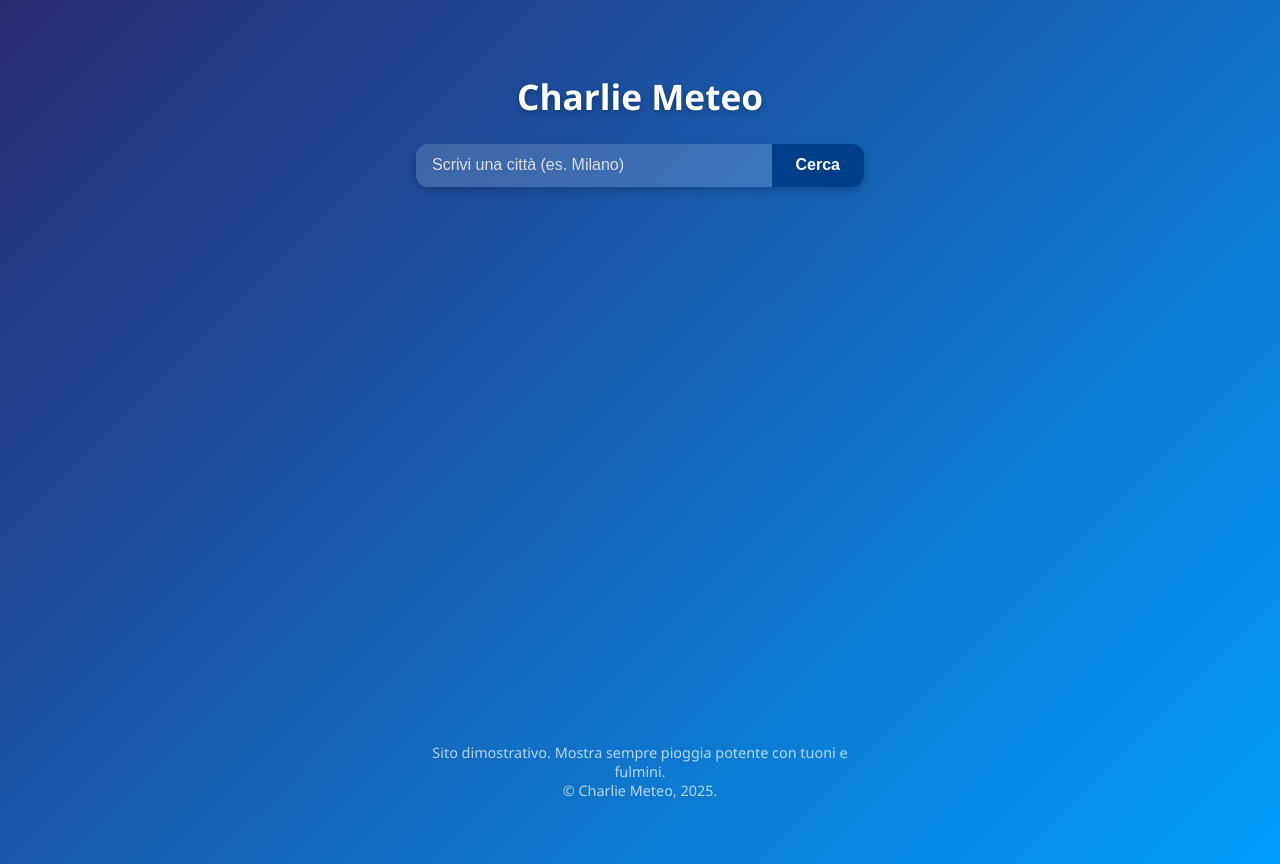
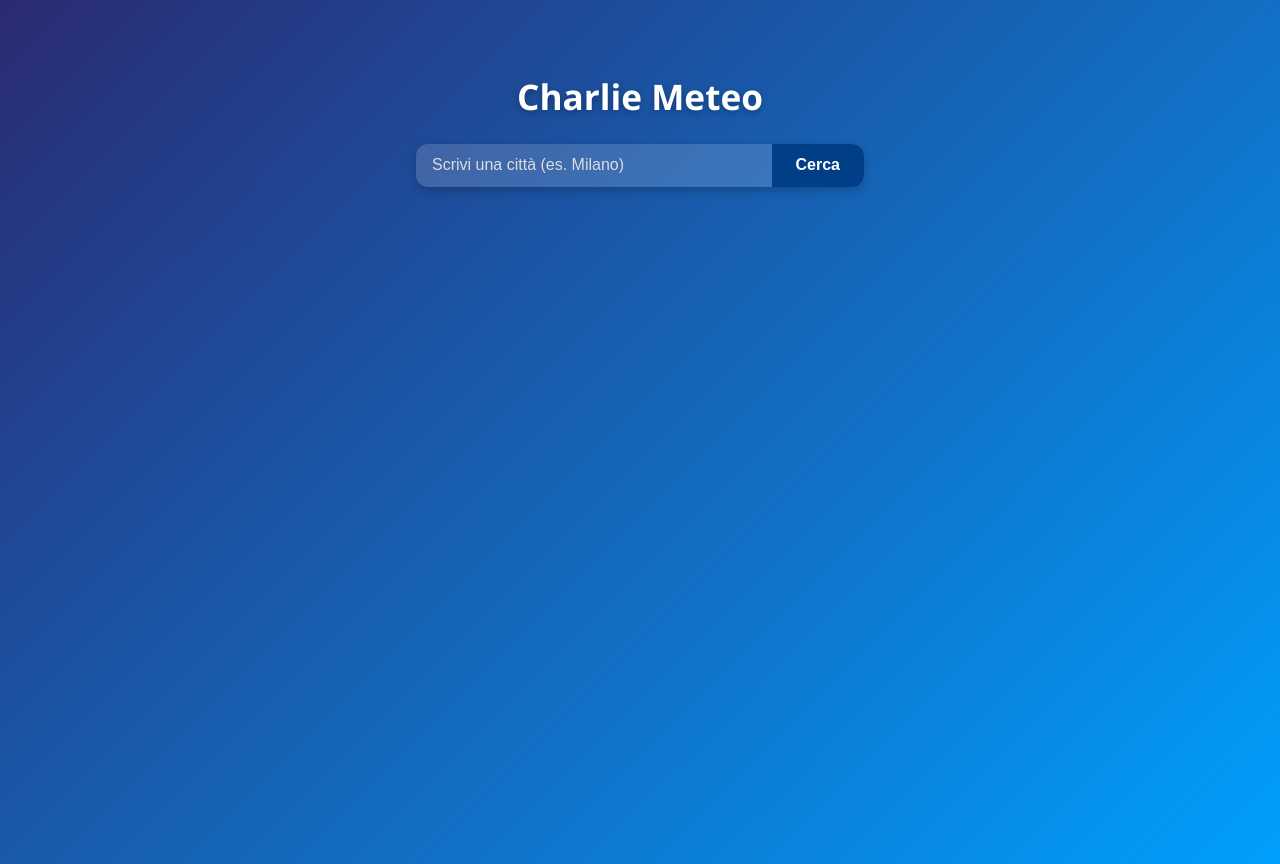
Before and after one commit to hi-its-matte/CharlieMeteo, a plain HTML site: page index.html in a window 1280 px wide. Drawn offline with Linux system fonts and the light colour scheme.

Commit message:
Update index.html

```diff
--- a/index.html
+++ b/index.html
@@ -130,10 +130,7 @@
     <button type="submit">Cerca</button>
   </form>
   <div id="result"></div>
-  <footer>
-    Sito dimostrativo. Mostra sempre pioggia potente con tuoni e fulmini.<br />
-    © Charlie Meteo, 2025.
-  </footer>
+
   <script>
     const form = document.getElementById('searchForm');
     const cityInput = document.getElementById('cityInput');
```
